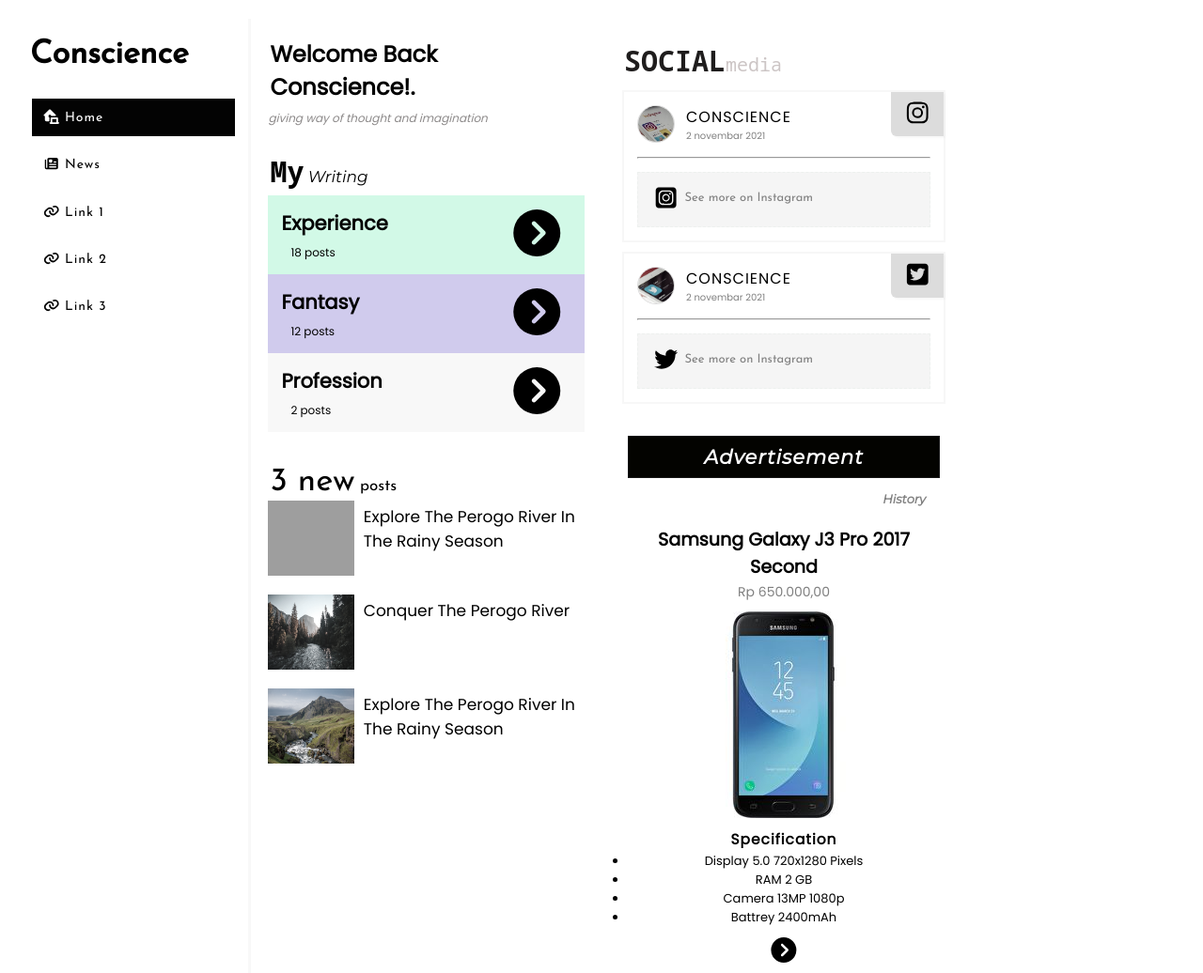
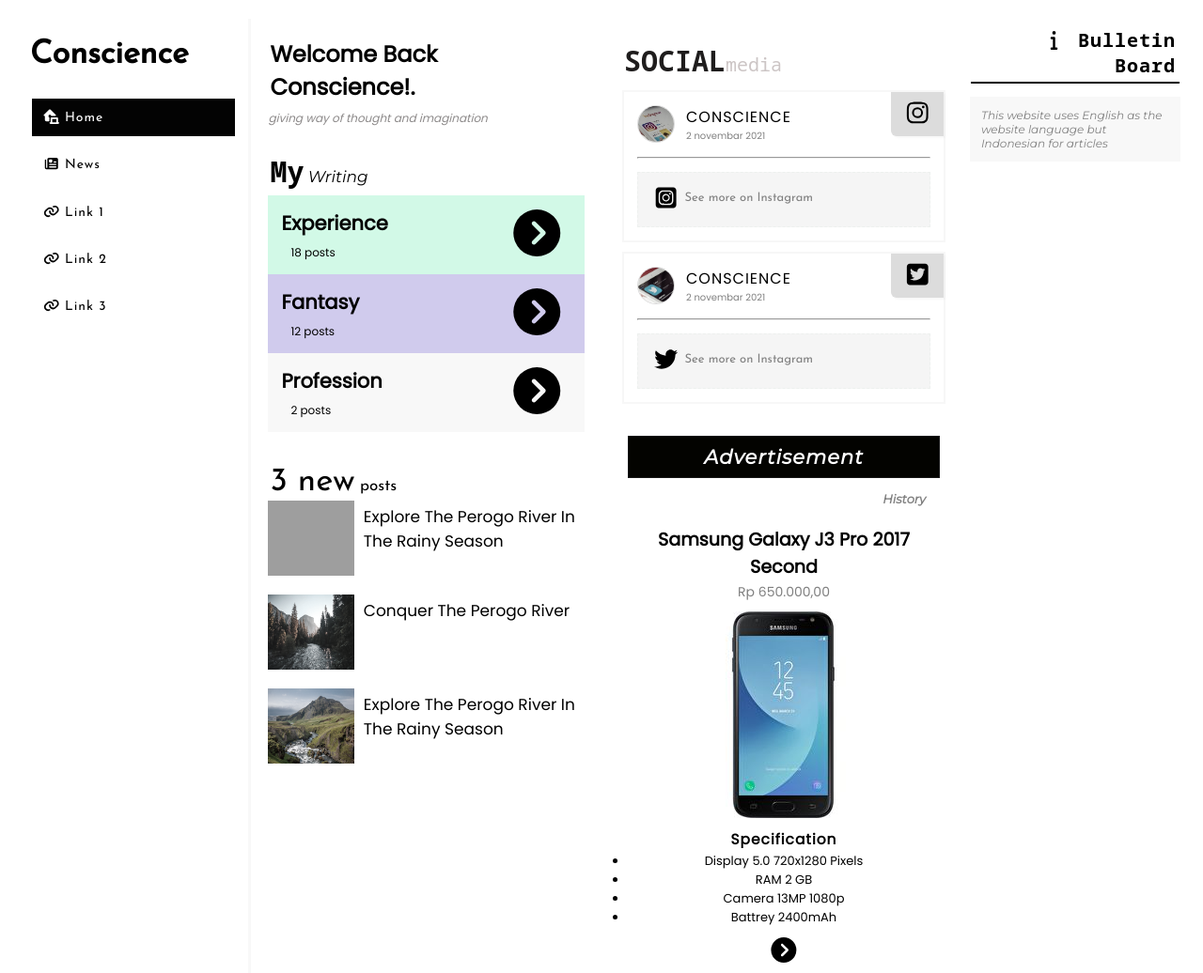
Before and after one commit to Trisna14/conscience.io, a plain HTML site: page index.html in a window 1280 px wide. Shown: the whole page at 94% size. Drawn offline with Linux system fonts and the light colour scheme; grey boxes are pictures that could not be loaded.

Commit message:
menambahkan bulletin board

```diff
--- a/css/css-2.css
+++ b/css/css-2.css
@@ -213,6 +213,32 @@
     flex: 2;
 }
 
+/* bulletin board */
+.wrap-second .wrap-bulletin {
+    /* border: 1px solid black;
+    text-align: right; */
+    padding: 4px;
+}
+
+.wrap-second .wrap-bulletin h4 {
+    text-transform: capitalize;
+    font-family: 'Noto Sans Mono', monospace;
+    font-size: 20px;
+    letter-spacing: 1px;
+    border-bottom: 2px solid black;
+    text-align: right;
+    padding: 4px;
+}
+
+.wrap-second .wrap-bulletin .board {
+    margin-top: 14px;
+    font-size: 12px;
+    color: gray;
+    font-family: 'Montserrat', sans-serif;
+    background-color: #f8f8f8;
+    padding: 12px;
+}
+
 
 /* RESPONSIVE */
 @media only screen and (max-width: 900px) {
--- a/index.html
+++ b/index.html
@@ -179,7 +179,15 @@
             </div>
 
             <!-- second -->
-            <div class="wrap-second"></div>
+            <div class="wrap-second">
+                <!-- Bulletin board -->
+                <div class="wrap-bulletin">
+                    <h4><i class="fas fa-info"></i> Bulletin board</h4>
+                    <div class="board">
+                        <p>This website uses English as the website language but Indonesian for articles</p>
+                    </div>
+                </div>
+            </div>
 
         </div>
 
```
